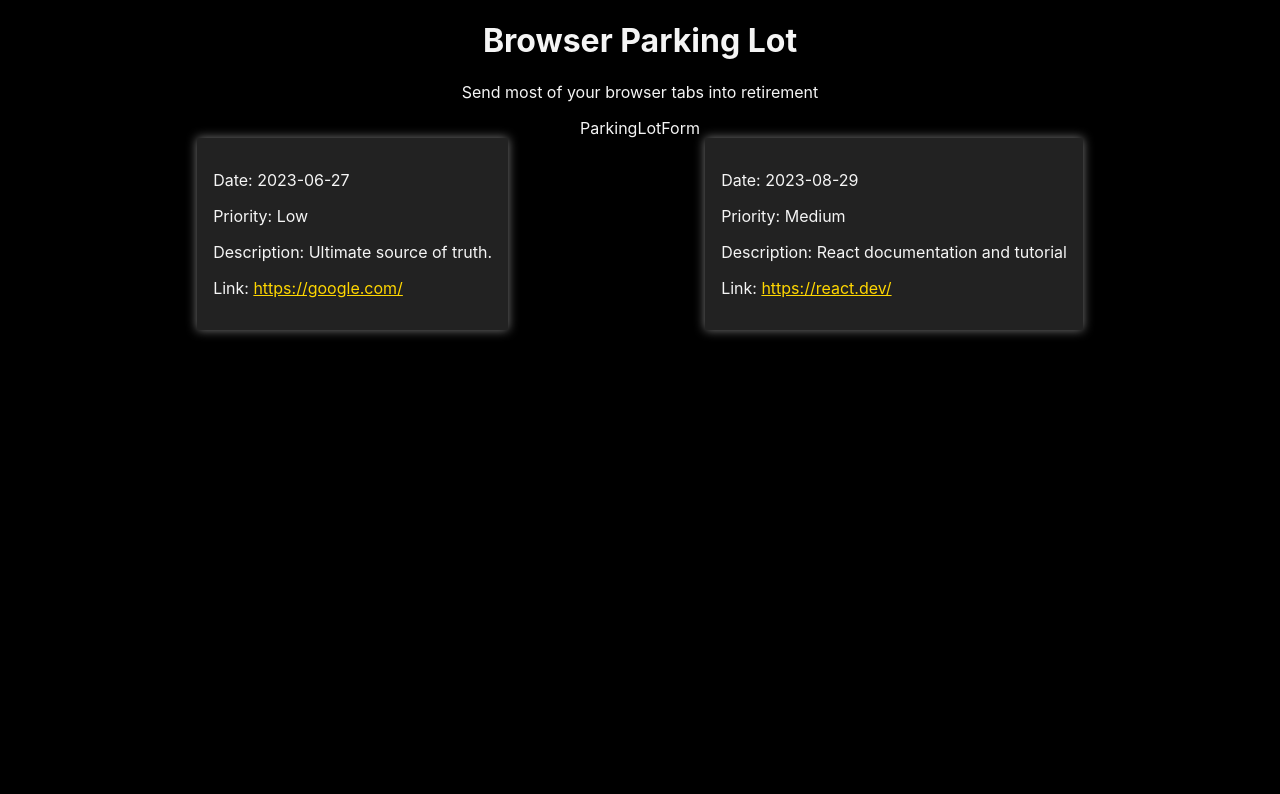
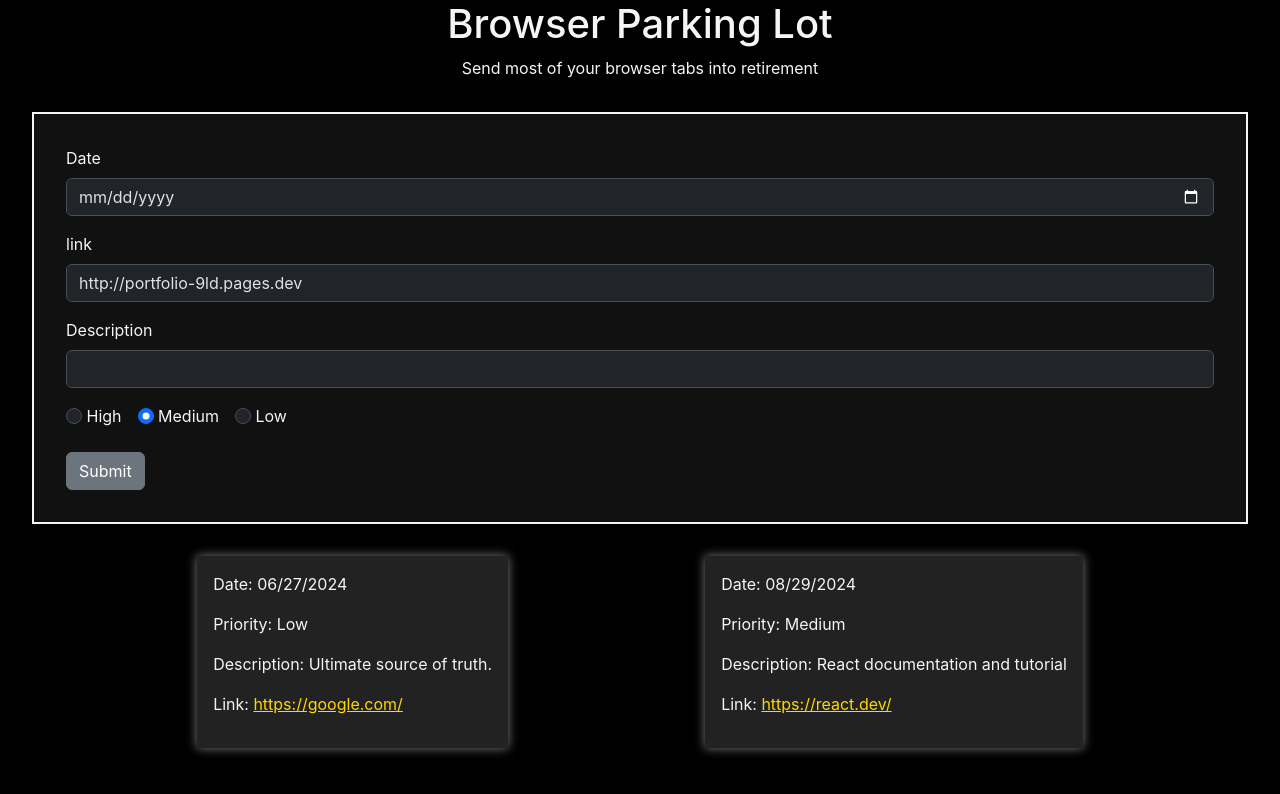
Before and after one commit to Mckreames/Browser-Parking-Lot, a React (Create React App) app: page / in a window 1280 px wide. Shown: the top 794 px of the page. Built offline with nearby package versions, Linux system fonts and the light colour scheme.

Commit message:
add item

```diff
--- a/package.json
+++ b/package.json
@@ -7,10 +7,12 @@
     "@testing-library/jest-dom": "^5.17.0",
     "@testing-library/react": "^13.4.0",
     "@testing-library/user-event": "^13.5.0",
+    "bootstrap": "^5.3.2",
     "nanoid": "^5.0.5",
     "react": "^18.2.0",
     "react-dom": "^18.2.0",
     "react-scripts": "^5.0.1",
+    "reactstrap": "^9.2.2",
     "web-vitals": "^2.1.4"
   },
   "scripts": {
--- a/src/App.js
+++ b/src/App.js
@@ -10,19 +10,32 @@ function App() {
   const [parkingLotItems, setParkingLotItems] = useState([
     {
       id: nanoid(),
-      date: "2023-06-27",
+      date: "06/27/2024",
       priority: "Low",
       link: "https://google.com/",
       description: "Ultimate source of truth.",
     },
     {
       id: nanoid(),
-      date: "2023-08-29",
+      date: "08/29/2024",
       priority: "Medium",
       link: "https://react.dev/",
       description: "React documentation and tutorial",
     },
   ]);
+
+  function addItem(date, link, description, priority) {
+    setParkingLotItems((oldItems) => [
+      ...oldItems,
+      {
+        id: nanoid(),
+        date,
+        link,
+        description,
+        priority,
+      },
+    ]);
+  }
 
   return (
     <div className="App">
@@ -31,7 +44,7 @@ function App() {
         <p>Send most of your browser tabs into retirement</p>
       </header>
       <main>
-        <ParkingLotForm />
+        <ParkingLotForm addItem={addItem} />
         <ParkingLotList parkingLotItems={parkingLotItems} />
       </main>
     </div>
--- /dev/null
+++ b/src/Components/ParkingLotForm/ParkingLotForm.css
@@ -0,0 +1,7 @@
+.parking-lot-form {
+    margin: 2rem;
+    border: 2px solid whitesmoke;
+    background-color: #111111;
+    padding: 2rem;
+    text-align: left;
+}
--- a/src/Components/ParkingLotForm/ParkingLotForm.jsx
+++ b/src/Components/ParkingLotForm/ParkingLotForm.jsx
@@ -1,7 +1,93 @@
-import React from 'react';
+import React, {useState} from 'react';
+import {Form, Button, FormGroup, Label, Input} from 'reactstrap';
+import './ParkingLotForm.css'
 
-export default function ParkingLotForm() {
+const PRIORITIES = {
+  High: 'High',
+  Medium: 'Medium',
+  Low: 'Low',
+}
+
+export default function ParkingLotForm({ addItem }) {
+
+  const [date, setDate] = useState('02/22/2024');
+  const [link, setLink] = useState('http://portfolio-9ld.pages.dev');
+  const [description, setDescription] = useState('');
+  const [priority, setPriority] = useState(PRIORITIES.Medium);
+
+  function handleDateChange(e) {
+    setDate(e.target.value);
+  }
+
+  function handleLinkChange(e) {
+    setLink(e.target.value);
+  }
+
+  function handleDescriptionChange(e) {
+    setDescription(e.target.value);
+  }
+
+  function handlePriorityChange(e) {
+    setPriority(e.target.value);
+  }
+
+  function handleSubmit(e) {
+    e.preventDefault()
+    let [y, M, d] = date.split('-');
+    let formattedDate = `${M}/${d}/${y}`;
+    addItem(formattedDate, link, description, priority);
+    setDate('');
+    setLink('');
+    setDescription('');
+    setPriority(PRIORITIES.Medium);
+  }
+
   return (
-    <div>ParkingLotForm</div>
+    <Form data-bs-theme="dark" className='parking-lot-form' onSubmit={handleSubmit}>
+      <FormGroup className="parking-lot-row">
+        <Label htmlFor="link-date">Date</Label>
+        <Input id="link-date" name="date" type="date" value={date} onChange={handleDateChange} required />
+      </FormGroup>
+      <FormGroup className="parking-lot-row">
+        <Label htmlFor="link-url">link</Label>
+        <Input id="link-url" name="url" type="url" value={link} onChange={handleLinkChange} required />
+      </FormGroup>
+      <FormGroup className="parking-lot-row">
+        <Label htmlFor="link-description">Description</Label>
+        <Input id="link-description" type="text" name="description" value={description} onChange={handleDescriptionChange} required />
+      </FormGroup>
+      <FormGroup className="parking-lot-row">
+        <Input
+        name="radio-priority"
+        type="radio"
+        value={PRIORITIES.High}
+        checked={priority === PRIORITIES.High}
+        onChange={handlePriorityChange}
+        id="prio-high" />
+        {' '}
+        <Label htmlFor="prio-high" className="me-3">High</Label>
+
+        <Input
+        name="radio-priority"
+        type="radio"
+        value={PRIORITIES.Medium}
+        checked={priority === PRIORITIES.Medium}
+        onChange={handlePriorityChange}
+        id="prio-medium" />
+        {' '}
+        <Label htmlFor="prio-medium" className="me-3">Medium</Label>
+
+        <Input
+        name="radio-priority"
+        type="radio"
+        value={PRIORITIES.Low}
+        checked={priority === PRIORITIES.Low}
+        onChange={handlePriorityChange}
+        id="prio-low" />
+        {' '}
+        <Label htmlFor="prio-low" className="me-3">Low</Label>
+      </FormGroup>
+      <Button type="submit">Submit</Button>
+    </Form>
   )
 }
--- a/src/index.js
+++ b/src/index.js
@@ -1,5 +1,6 @@
 import React from "react";
 import ReactDOM from "react-dom/client";
+import "bootstrap/dist/css/bootstrap.min.css";
 import "./index.css";
 import App from "./App";
 
```
Also changed, not shown: 1 other file (tests, documents, lock files or other folders).
